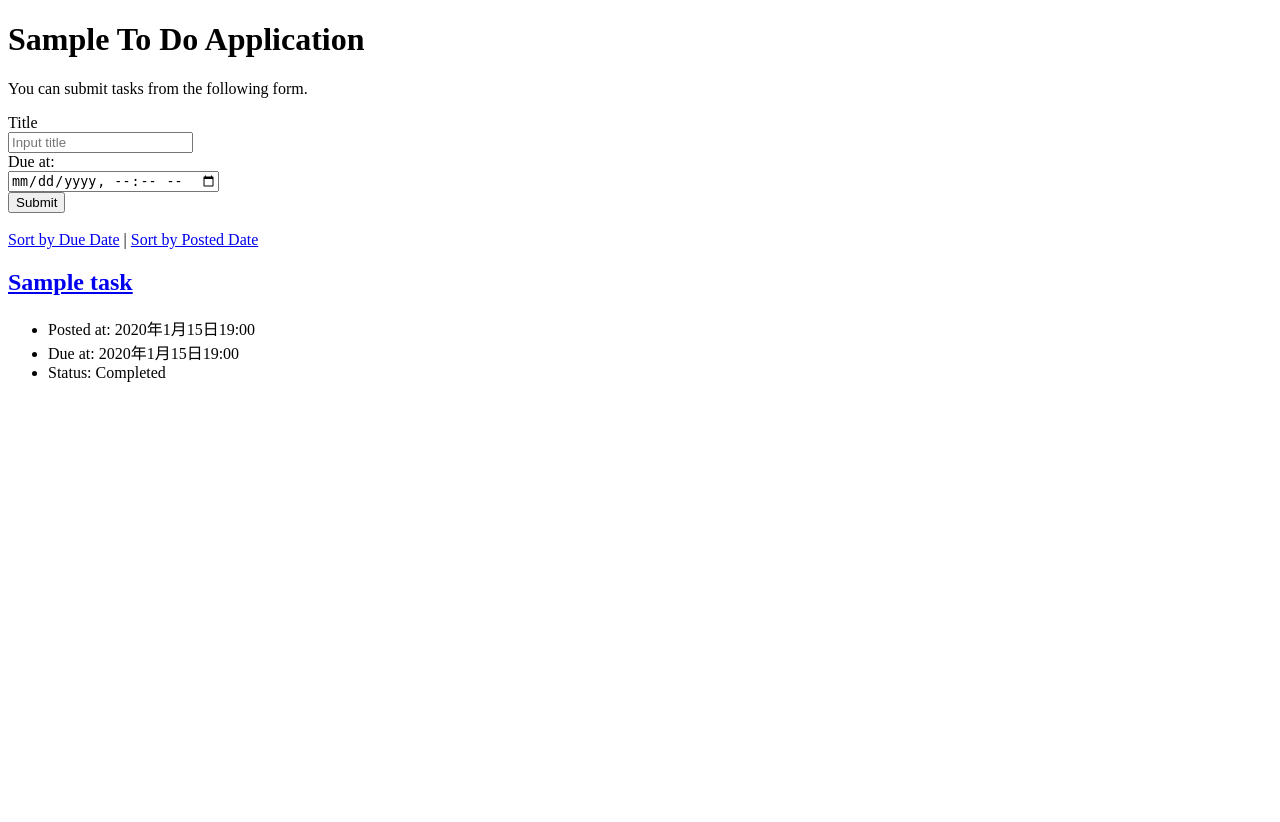
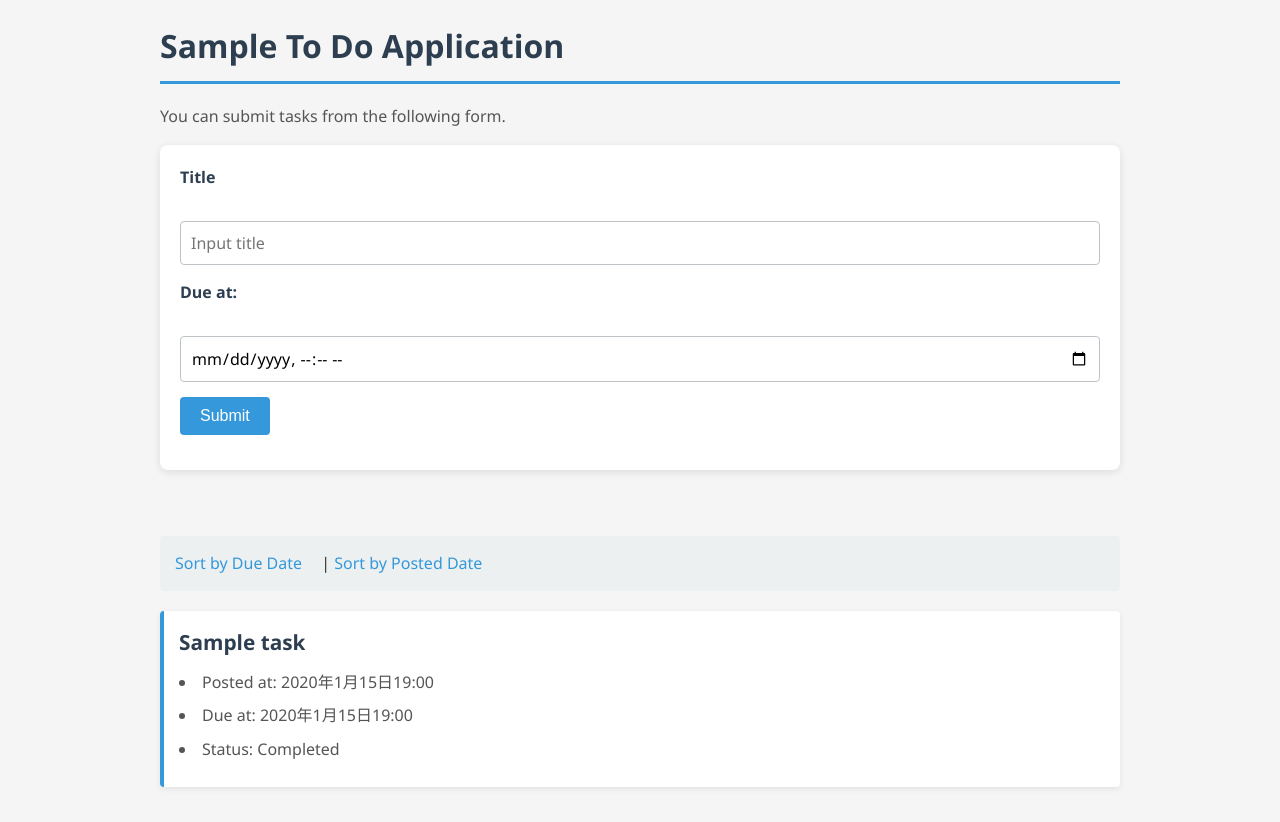
Before and after one commit to 1F10250177/django-test-exercise, a Django app: page / in a window 1280 px wide. Before the commit the page ends 382 px from the top, so only its background shows below. Run offline with Django 5.2, Linux system fonts and the light colour scheme; tables that the repository leaves empty hold one stand-in row (values such as "Sample post").

Commit message:
CSSファイルを追加

```diff
--- /dev/null
+++ b/todo/static/todo/style.css
@@ -0,0 +1,203 @@
+/* General Styles */
+* {
+    margin: 0;
+    padding: 0;
+    box-sizing: border-box;
+}
+
+body {
+    font-family: 'Segoe UI', Tahoma, Geneva, Verdana, sans-serif;
+    background-color: #f5f5f5;
+    color: #333;
+    line-height: 1.6;
+}
+
+/* Container and Layout */
+body {
+    padding: 20px;
+    max-width: 1000px;
+    margin: 0 auto;
+}
+
+/* Headings */
+h1 {
+    color: #2c3e50;
+    margin-bottom: 20px;
+    border-bottom: 3px solid #3498db;
+    padding-bottom: 10px;
+}
+
+h2 {
+    color: #34495e;
+    margin-top: 15px;
+    margin-bottom: 10px;
+    font-size: 1.3em;
+}
+
+/* Paragraphs */
+p {
+    margin-bottom: 15px;
+    color: #555;
+}
+
+/* Forms */
+form {
+    background-color: white;
+    padding: 20px;
+    border-radius: 8px;
+    box-shadow: 0 2px 8px rgba(0, 0, 0, 0.1);
+    margin-bottom: 20px;
+}
+
+form div {
+    margin-bottom: 15px;
+}
+
+label {
+    display: block;
+    margin-bottom: 5px;
+    font-weight: 600;
+    color: #2c3e50;
+}
+
+input[type="text"],
+input[type="datetime-local"],
+textarea {
+    width: 100%;
+    padding: 10px;
+    border: 1px solid #bdc3c7;
+    border-radius: 4px;
+    font-size: 1em;
+    font-family: inherit;
+}
+
+input[type="text"]:focus,
+input[type="datetime-local"]:focus,
+textarea:focus {
+    outline: none;
+    border-color: #3498db;
+    box-shadow: 0 0 5px rgba(52, 152, 219, 0.3);
+}
+
+input[type="checkbox"] {
+    margin-right: 8px;
+    width: 18px;
+    height: 18px;
+    cursor: pointer;
+}
+
+button {
+    background-color: #3498db;
+    color: white;
+    padding: 10px 20px;
+    border: none;
+    border-radius: 4px;
+    font-size: 1em;
+    cursor: pointer;
+    transition: background-color 0.3s ease;
+}
+
+button:hover {
+    background-color: #2980b9;
+}
+
+button:active {
+    background-color: #1f618d;
+}
+
+/* Links and Navigation */
+a {
+    color: #3498db;
+    text-decoration: none;
+    transition: color 0.3s ease;
+}
+
+a:hover {
+    color: #2980b9;
+    text-decoration: underline;
+}
+
+div > a {
+    margin-right: 15px;
+    display: inline-block;
+}
+
+/* Lists */
+ul {
+    list-style-position: inside;
+    margin: 10px 0;
+}
+
+ul li {
+    margin-bottom: 8px;
+    color: #555;
+}
+
+/* Task Items */
+.text {
+    background-color: white;
+    padding: 15px;
+    margin-bottom: 15px;
+    border-left: 4px solid #3498db;
+    border-radius: 4px;
+    box-shadow: 0 2px 6px rgba(0, 0, 0, 0.08);
+    transition: transform 0.2s ease;
+}
+
+.text:hover {
+    transform: translateX(5px);
+}
+
+.text h2 {
+    margin-top: 0;
+}
+
+.text h2 a {
+    color: #2c3e50;
+}
+
+.text h2 a:hover {
+    color: #3498db;
+}
+
+/* Status Indicators */
+li:has(+ li:contains("Status")) {
+    font-weight: 600;
+}
+
+/* Navigation Sections */
+div:has(> a) {
+    margin: 20px 0;
+    padding: 15px;
+    background-color: #ecf0f1;
+    border-radius: 4px;
+}
+
+/* Responsive Design */
+@media (max-width: 768px) {
+    body {
+        padding: 10px;
+    }
+
+    h1 {
+        font-size: 1.8em;
+    }
+
+    h2 {
+        font-size: 1.1em;
+    }
+
+    form {
+        padding: 15px;
+    }
+
+    .text {
+        padding: 12px;
+    }
+
+    div > a {
+        display: block;
+        margin-right: 0;
+        margin-bottom: 8px;
+    }
+}
--- a/todo/templates/todo/detail.html
+++ b/todo/templates/todo/detail.html
@@ -6,6 +6,7 @@
     <title>To Do Application</title>
     <meta charset="UTF-8">
     <meta name="author" content="INIAD">
+    <link rel="stylesheet" href="{% static 'todo/style.css' %}">
   </head>
 
   <body>
--- a/todo/templates/todo/edit.html
+++ b/todo/templates/todo/edit.html
@@ -6,6 +6,7 @@
     <title>Edit Task - To Do Application</title>
     <meta charset="UTF-8">
     <meta name="author" content="INIAD">
+    <link rel="stylesheet" href="{% static 'todo/style.css' %}">
   </head>
 
   <body>
--- a/todo/templates/todo/index.html
+++ b/todo/templates/todo/index.html
@@ -6,6 +6,7 @@
     <title>To Do Application</title>
     <meta charset="UTF-8">
     <meta name="author" content="INIAD">
+    <link rel="stylesheet" href="{% static 'todo/style.css' %}">
   </head>
 
   <body>
```
